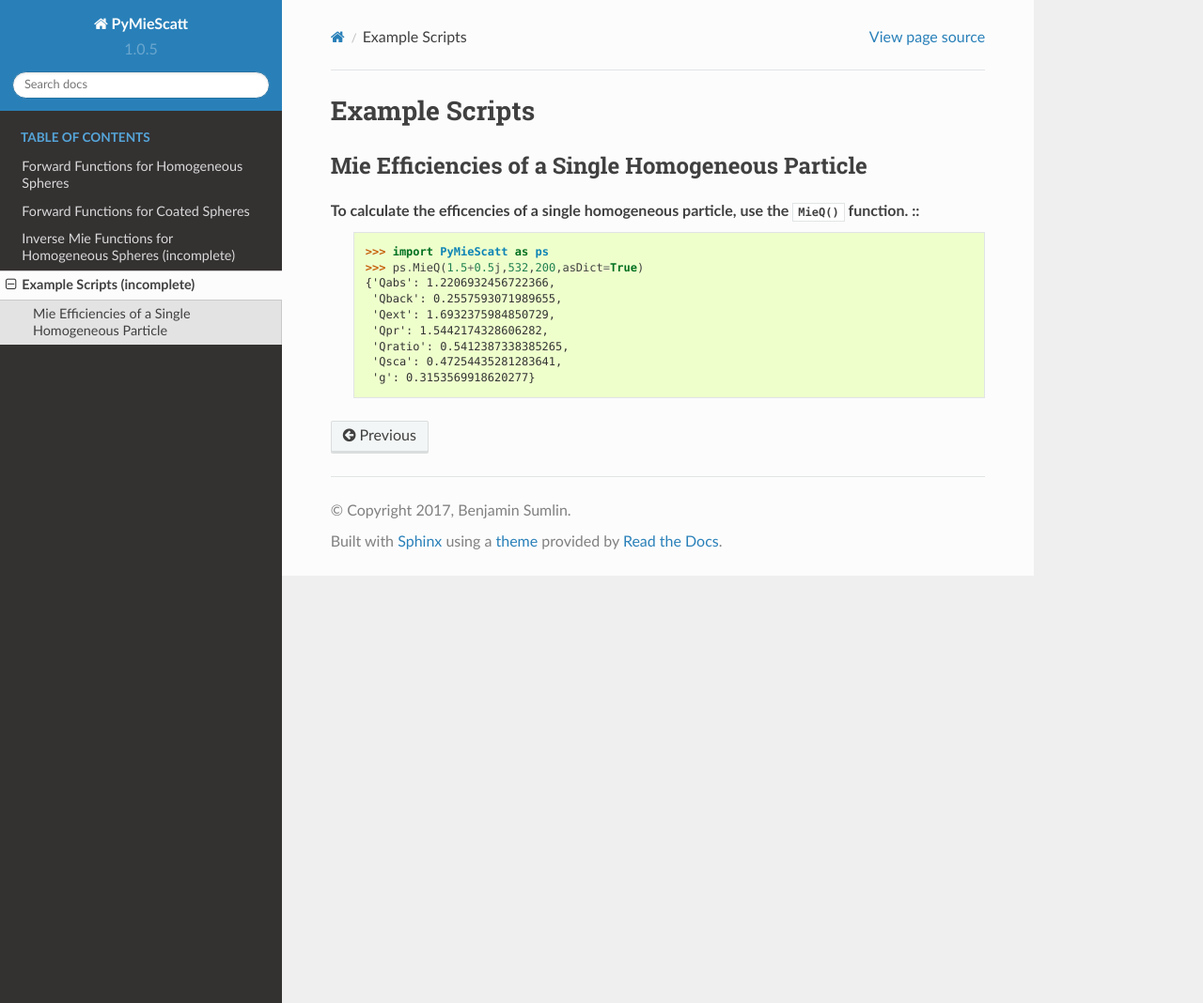
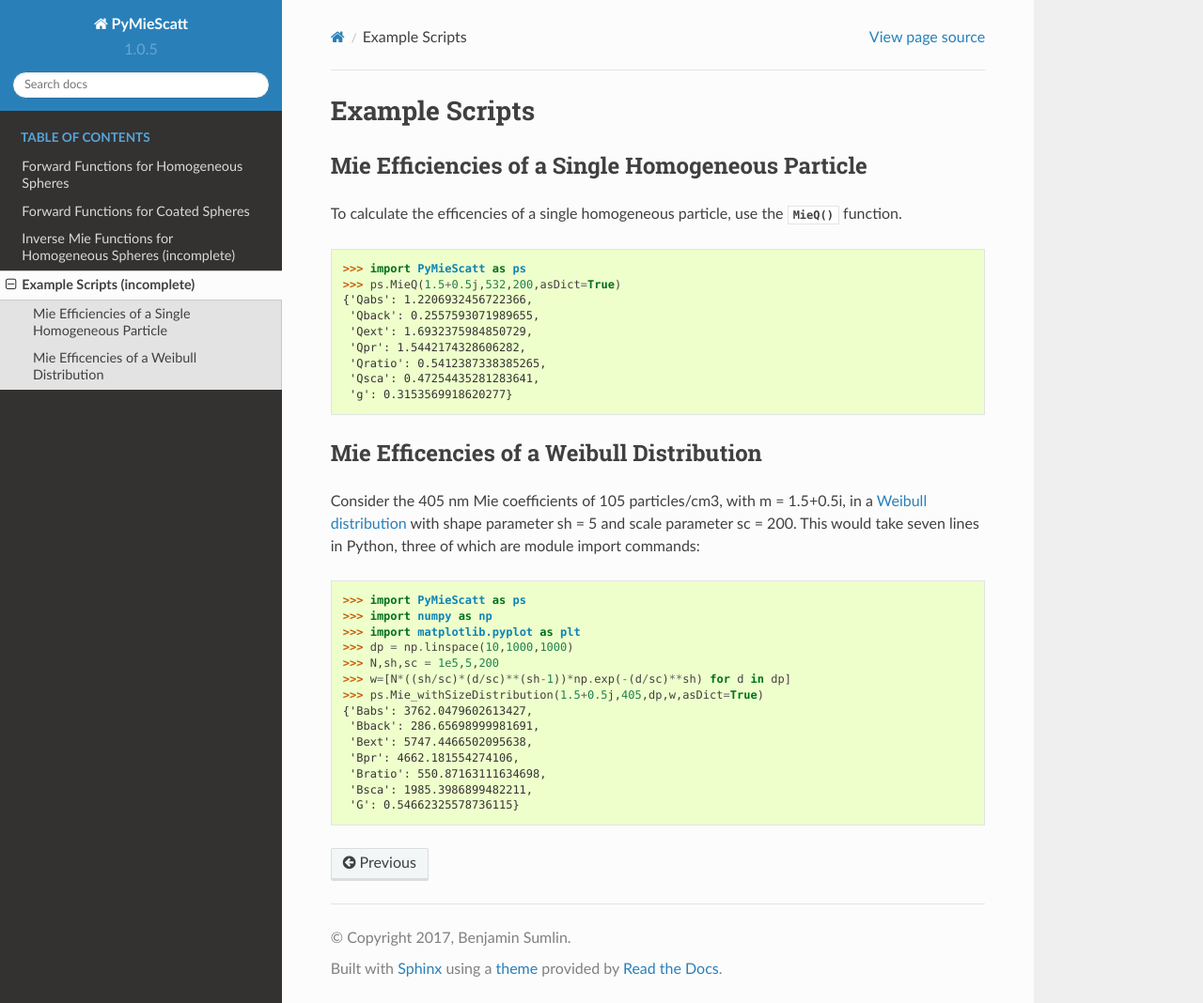
Before and after one commit to bsumlin/PyMieScatt, a Sphinx documentation site: the page built from docs/examples.rst, in a window 1280 px wide and 1068 px high. Shown: the whole window at 94% size. Built offline with Sphinx 7.4.7 and the Read the Docs theme 2.0.0, drawn with Linux system fonts in a browser that asks for light colours; formulas are drawn with MathJax 3; pages that are not in the unit, such as notebooks, are missing from menus.

Commit message:
minor
docs

```diff
--- a/docs/examples.rst
+++ b/docs/examples.rst
@@ -7,6 +7,7 @@
 -------------------------------------------------
 
 To calculate the efficencies of a single homogeneous particle, use the :py:func:`MieQ` function. ::
+
 	>>> import PyMieScatt as ps
 	>>> ps.MieQ(1.5+0.5j,532,200,asDict=True)
 	{'Qabs': 1.2206932456722366,
@@ -16,3 +17,24 @@
 	 'Qratio': 0.5412387338385265,
 	 'Qsca': 0.47254435281283641,
 	 'g': 0.3153569918620277}
+
+
+Mie Efficencies of a Weibull Distribution
+-----------------------------------------
+
+Consider the 405 nm Mie coefficients of 105 particles/cm3, with m = 1.5+0.5i, in a `Weibull distribution <https://en.wikipedia.org/wiki/Weibull_distribution>`_ with shape parameter sh = 5 and scale parameter sc = 200. This would take seven lines in Python, three of which are module import commands: ::
+
+	>>> import PyMieScatt as ps
+	>>> import numpy as np
+	>>> import matplotlib.pyplot as plt
+	>>> dp = np.linspace(10,1000,1000)
+	>>> N,sh,sc = 1e5,5,200
+	>>> w=[N*((sh/sc)*(d/sc)**(sh-1))*np.exp(-(d/sc)**sh) for d in dp]
+	>>> ps.Mie_withSizeDistribution(1.5+0.5j,405,dp,w,asDict=True)
+	{'Babs': 3762.0479602613427,
+	 'Bback': 286.65698999981691,
+	 'Bext': 5747.4466502095638,
+	 'Bpr': 4662.181554274106,
+	 'Bratio': 550.87163111634698,
+	 'Bsca': 1985.3986899482211,
+	 'G': 0.54662325578736115}
```
